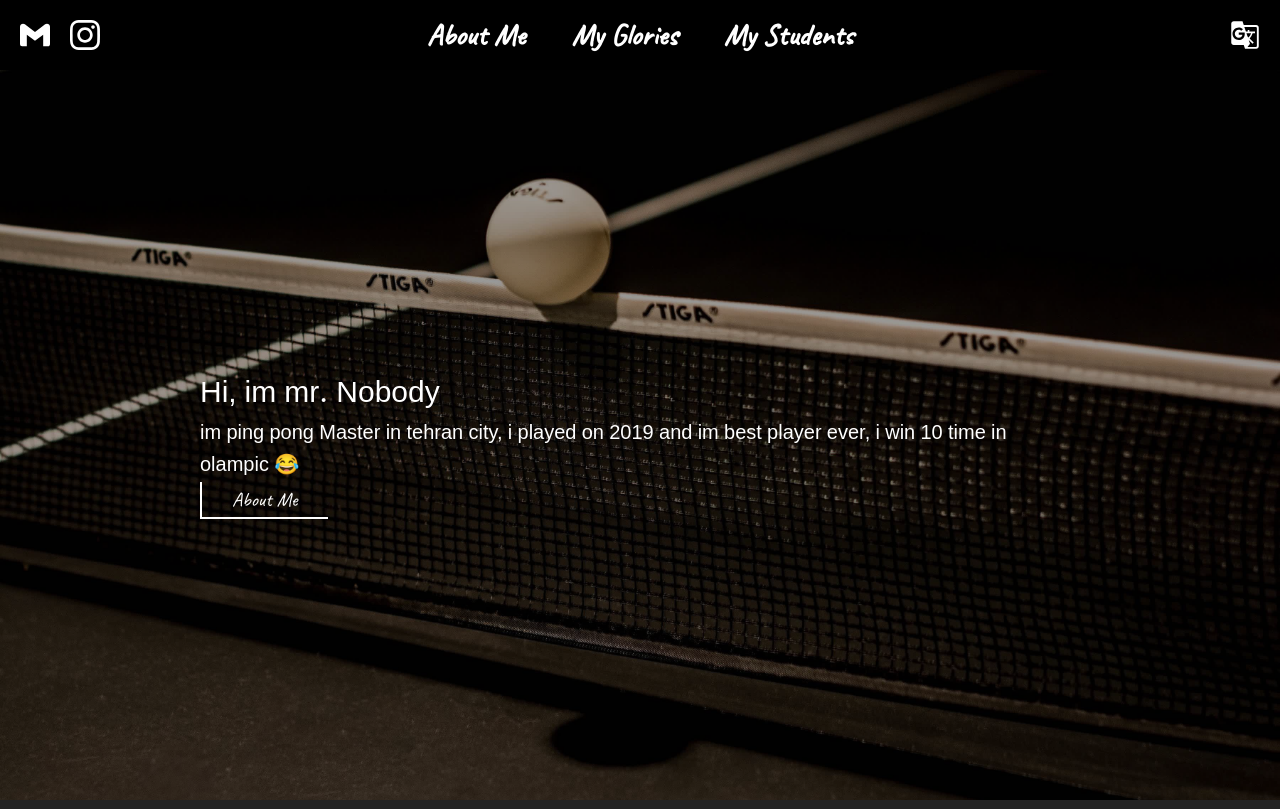
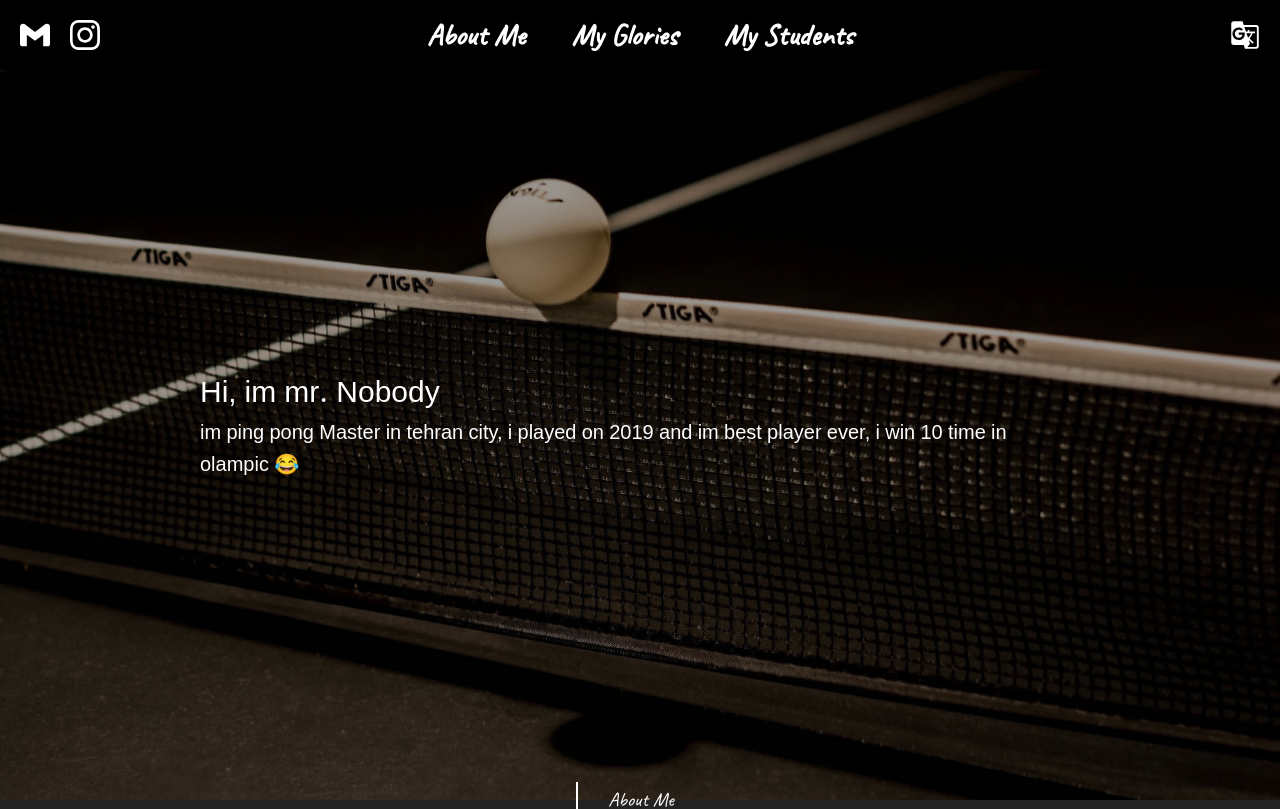
Before and after one commit to 00-team/ping-pong-site, a React app: page / in a window 1280 px wide. Shown: the top 809 px of the page. Built offline with nearby package versions, Linux system fonts and the light colour scheme; a web font is replaced by a local one.

Commit message:
debug style and make scroll button work

```diff
--- a/src/components/layouts/Intro.js
+++ b/src/components/layouts/Intro.js
@@ -7,7 +7,7 @@ import { useSelector } from 'react-redux'
 import Button from '../common/Button'
 
 // functions
-import SmothScroll from '../functions/SmothScroll'
+import SmoothScroll from '../functions/SmothScroll'
 
 // style
 import './sass/intro.scss'
@@ -29,7 +29,7 @@ const Intro = () => {
             <div className='intro' style={{ direction: Locale.direction }}>
                 <span className='name'>{introData.name}</span>
                 <span className='job'>{introData.job}</span>
-                <Button onClick={e => SmothScroll(document.querySelector('#about'))}>{introData.button}</Button>
+                <Button onClick={e => SmoothScroll(document.querySelector('#about'))}>{introData.button}</Button>
             </div>
         </div>
     )
--- a/src/components/layouts/sass/intro.scss
+++ b/src/components/layouts/sass/intro.scss
@@ -6,7 +6,7 @@
     @include mixins.box(100%, calc(100vh - #{$NAVBAR_HEIGHT}));
     @include mixins.bg('../../../static/img/intro.jpg', $position: top);
 
-    color: #FFF;
+    color: #fff;
     @include fonts.Georama(30px);
 
     .intro {
@@ -18,6 +18,10 @@
         height: 100%;
         position: relative;
 
+        .button {
+            margin: 300px auto;
+        }
+
         span {
             &.job {
                 font-size: 20px;
```
